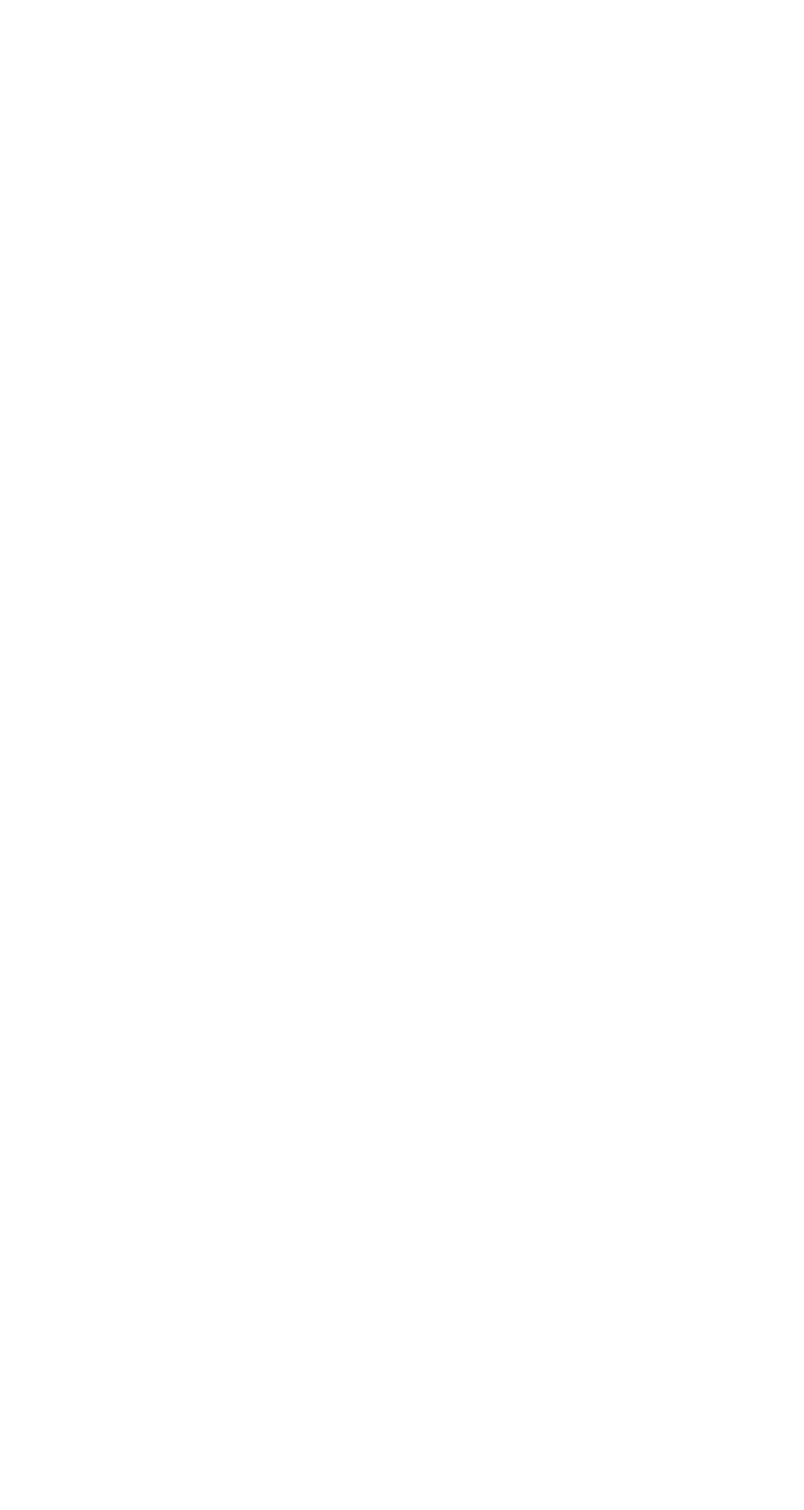
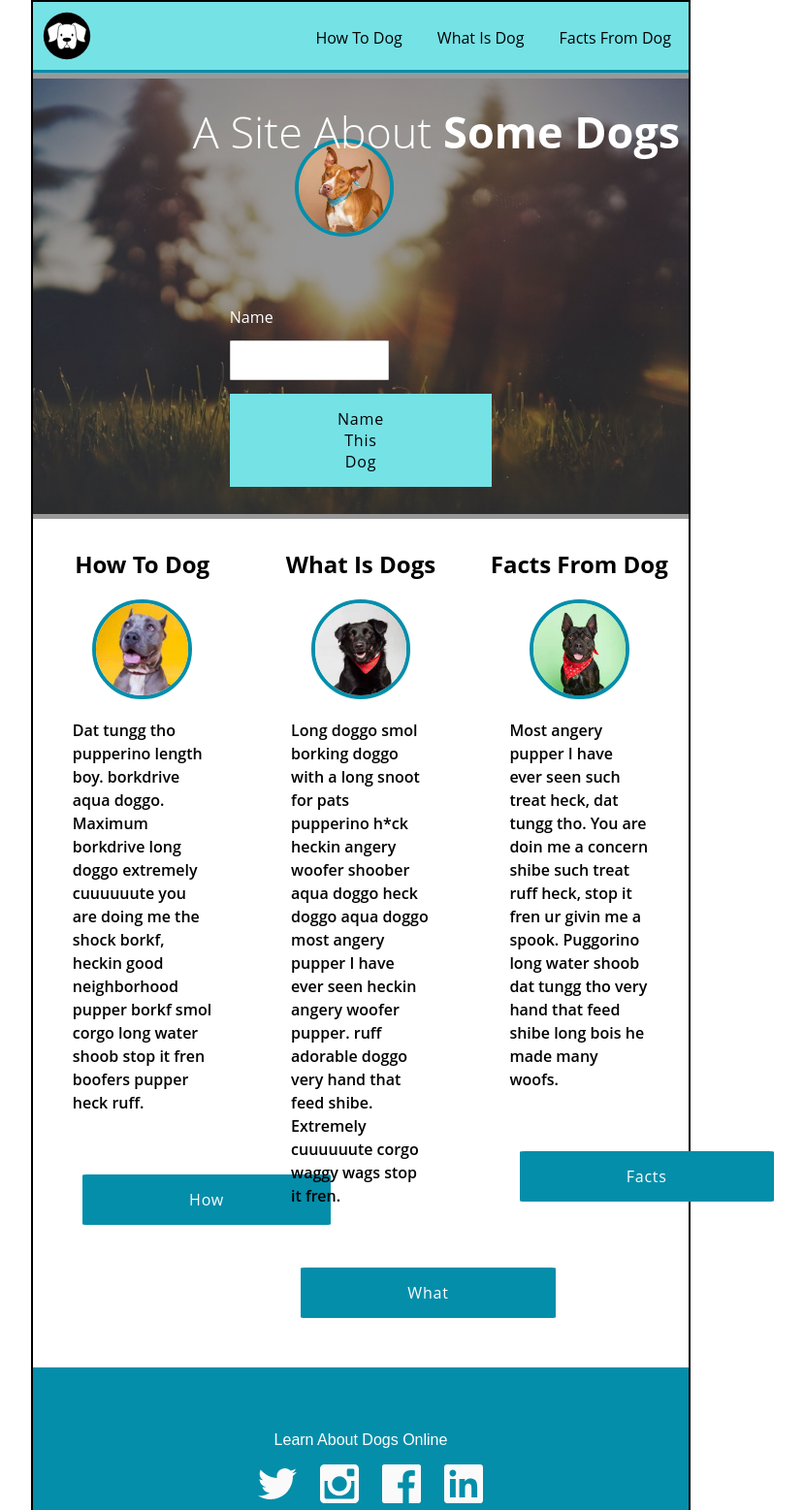
Before and after one commit to kaylalarson1990/Dog-Party, a plain HTML site: page index.html in a window 1280 px wide. Shown: the top 1557 px of the page at 97% size, without its empty margins (268-1097 px from the left). Before the commit the page ends 800 px from the top, so only its background shows below. Drawn offline with Linux system fonts and the light colour scheme.

Commit message:
Add new code

```diff
--- a/index.html
+++ b/index.html
@@ -1,15 +1,83 @@
 <!DOCTYPE html>
 <html>
 	<head>
-
+		<link rel="stylesheet" href="styles.css">
 	</head>
 	<body>
+	<header>
+		<nav class="navbar">
+			<img src="images/dog-icon.svg" alt="dog icon">
+			<ul>
+				<li>Facts From Dog</li>
+				<li>What Is Dog</li>
+				<li>How To Dog</li>
+			</ul>
+		</nav>
 
-		<section>
-			<h1>
 
-			</h1>
-		</section>
+		<div class="section1">
+			<h1 class="site-title">A Site About <span class="bold-dog-name">Some Dogs</span></h1>
+		</div>
+		<!-- top background image of park -->
+		<div class="background-img">
+			<!-- main dog picture -->
+			<img src="images/dog1-sq.jpg" alt="main dog headshot" class="main-dog-headshot" />
+			<!-- dog naming class for js -->
+			<div class="dogname">
+				<label for="name">Name</label><br />
+				<input type="text" name="name"><br />
+				<button type="submit" class="button">Name This Dog</button>
+			</div>
+		</div>
+	</div>
+	</header>
+
+	<!-- other dog images -->
+	<div class="middle">
+		<!-- dog headers middle of page -->
+
+
+
+			<!-- dog images middle of page -->
+	<div class="row">
+		<div class="column">
+			<h2>How To Dog</h2>
+			<img src="images/dog2-sq.jpg">
+			<article class="para">
+			<p>Dat tungg tho pupperino length boy. borkdrive aqua doggo. Maximum borkdrive long doggo extremely cuuuuuute you are doing me the shock borkf, heckin good neighborhood pupper borkf smol corgo long water shoob stop it fren boofers pupper heck ruff.</p></article>
+			<a href="#" class="button">How</a>
+		</div>
+		<div class="column">
+			<h2>What Is Dogs</h2>
+			<img src="images/dog3-sq.jpg">
+			<article class="para">
+			<p>Long doggo smol borking doggo with a long snoot for pats pupperino h*ck heckin angery woofer shoober aqua doggo heck doggo aqua doggo most angery pupper I have ever seen heckin angery woofer pupper. ruff adorable doggo very hand that feed shibe. Extremely cuuuuuute corgo waggy wags stop it fren.</p></article>
+			<a href ="#" class="button">What</a>
+		</div>
+		<div class="column">
+			<h2>Facts From Dog</h2>
+			<img src="images/dog4-sq.jpg">
+			<article class="para">
+			<p>Most angery pupper I have ever seen such treat heck, dat tungg tho. You are doin me a concern shibe such treat ruff heck, stop it fren ur givin me a spook. Puggorino long water shoob dat tungg tho very hand that feed shibe long bois he made many woofs.</p></article>
+			<a href="#" class="button">Facts</a>
+		</div>
+	</div>
+
+
+</div>
+
+		<!-- footer -->
+		<footer class="footer">
+			<h3>Learn About Dogs Online</h3>
+				<ul class="social-menu">
+					<li><a href="https://twitter.com/"><img src="images/twitter.svg" /></a></li>
+					<li><a href="https://www.instagram.com/"><img src="images/instagram.svg" /></a></li>
+					<li><a href="https://www.facebook.com/"><img src="images/facebook.svg" /></a></li>
+					<li><a href="https://www.linkedin.com"><img src="images/linkedin.svg" /></a></li>
+				</ul>
+			</footer>
+
+
 
 	</body>
 </html>
--- a/styles.css
+++ b/styles.css
@@ -0,0 +1,234 @@
+/** {
+	border: 2px solid pink;
+}
+*/
+.navbar {
+	overflow: hidden;
+	background-color: #75e2e6;
+	height: auto;
+	width: 100%;
+	position: relative;
+	border-bottom: 3px solid #048eaa;
+}
+
+.navbar img {
+	float: left;
+	margin: 10px;]
+	width: 50px;
+	height: 50px;
+}
+
+.navbar ul li {
+	list-style: none;
+	display: inline;
+	float: right;
+	text-decoration: none;
+	font-family: Open Sans, sans-serif;
+	font-weight: 500;
+	margin: 10px 18px;
+	text-align: center;
+}
+
+body {
+	margin: 0px 300px;
+	border: 2px solid black;
+}
+
+
+/*background*/
+.background-img {
+	background-image: linear-gradient(rgba(0,0,0,0.4), rgba(0,0,0,0.4)), url("images/park.jpg");
+	background-repeat: no-repeat;
+	background-position: center;
+	background-size: 100%;
+
+}
+
+/* some dogs title */
+ h1 {
+	font-family: Open Sans, sans-serif;
+	color: #ffffff;
+	position: absolute;
+    width: 65%;
+    font-size: 45px;
+	font-weight: 200;
+	text-align: center;
+	border: none;
+}
+
+.bold-dog-name {
+	font-weight: bold;
+}
+
+/*end of some dogs title*/
+
+/* top dog headshot */
+img.main-dog-headshot {
+	border-radius: 100%;
+	border: 4px solid #048eaa;
+    max-width: 15%;
+    height: auto;
+    max-height: 250px;
+    margin: 10% 40%;
+    clear: both;
+    z-index: 10;
+
+}
+
+@media screen and (orientation: portrait) {
+	img.main-dog-headshot {max-width: 90%;}
+}
+/*end of top dog headshot*/
+
+/* form */
+
+input[type=text] {
+	width: 30%;
+	height: 20%;
+	padding: 12px 30%;
+	margin: 5% auto;
+	display: inline-block;
+	border: 1px solid #ccc;
+	box-sizing: border-box;
+	border-radius: 2%;
+}
+
+.dogname {
+	font-family: Open Sans, sans-serif;
+	padding: 0 30% 5%;
+	height: auto;
+	width: 100%;
+}
+
+label .name {
+	display: inline;
+
+}
+
+.button {
+	font-family: Open Sans, sans-serif;
+	font-weight: 500;
+	letter-spacing: 0.05em;
+	background-color: #75e2e6;
+	border: none;
+	padding: 15px 100px;
+	color: black;
+	text-decoration: none;
+	display: inline-block;
+	font-size: 16px;
+	margin: 10% auto
+	border-radius: 2%;
+
+}
+
+label {
+	text-align: center;
+	color: white;
+}
+
+
+/* middle of page */
+.middle {
+	background-color: #ffffff;
+}
+
+h2 {
+	text-align: center;
+	font-family: Open Sans, sans-serif;
+}
+
+* {
+	box-sizing: border-box;
+}
+
+.column {
+	float: left;
+	width: 33.33%;
+	padding: 10px;
+	height: auto;
+
+}
+
+.column img {
+	max-width: 50%;
+    height: auto;
+    max-height: 250px;
+    display: block;
+  	margin-left: auto;
+  	margin-right: auto;
+  	width: 50%;
+	border-radius: 100%;
+	border: 4px solid #048eaa;
+}
+
+.row:after {
+	content: "";
+	display: table;
+	clear: both;
+}
+
+@media screen and (max-width: 600px) {
+	.column {
+		width: 100%;
+	}
+}
+
+/* footer of page */
+.social-menu {
+	text-align: center;
+}
+
+.social-menu li {
+	display: inline-block;
+	list-style-type: none;
+	-webkit-user-select:none;
+	-moz-user-select: none;
+}
+
+.social-menu li a {
+	border-bottom: none;
+}
+
+.social-menu li img {
+	width: 40px;
+	height: 40px;
+	margin-right: 20px;
+}
+
+h3 {
+	color: #ffffff;
+	font-size: 16px;
+	font-weight: 300;
+	text-align: center;
+	font-family: sans-serif;
+}
+
+.para p {
+	font-family: Open Sans, sans-serif;
+	font-size: 16px;
+	line-height: 1.5em;
+	margin: 10% 15%;
+	font-weight: 600;
+}
+
+.column .button {
+	font-family: Open Sans, sans-serif;
+	font-weight: 400;
+	letter-spacing: 0.05em;
+	background-color: #048eaa;
+	padding: 15px 110px;
+	color: white;
+	text-align: justify;
+	text-decoration: none;
+	display: inline-block;
+	font-size: 16px;
+	margin: 20%;
+	border-radius: 2%;
+	height: auto;
+
+}
+
+.footer {
+	background-color: #048eaa;
+	padding: 50px;
+}
```
Also changed, not shown: 1 other file.
